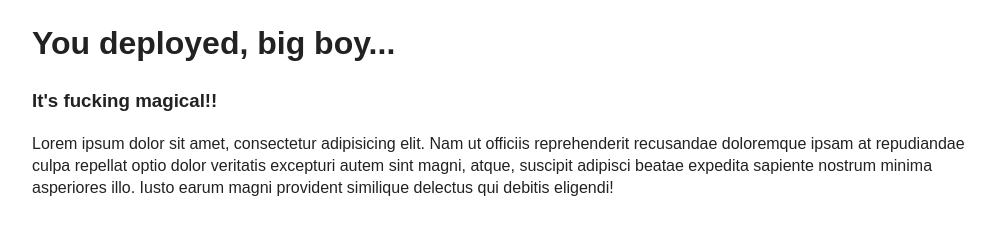
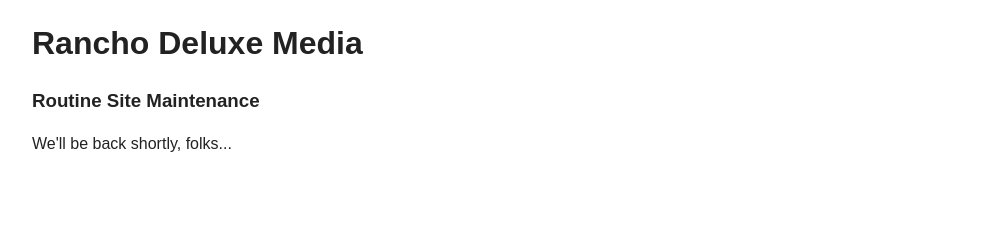
Before and after one commit to ranchodeluxemedia/boilerplate-h5bp-custom, a plain HTML site: page index.html in a window 1280 px wide. Shown: the whole page, without its empty margins (128-1123 px from the left). Drawn offline with Linux system fonts and the light colour scheme.

Commit message:
html fixes

```diff
--- a/index.html
+++ b/index.html
@@ -15,9 +15,9 @@
     <body>
 
         <div class="container">
-            <h1>You deployed, big boy...</h1>
-        <h3>It's fucking magical!!</h3>
-        <p>Lorem ipsum dolor sit amet, consectetur adipisicing elit. Nam ut officiis reprehenderit recusandae doloremque ipsam at repudiandae culpa repellat optio dolor veritatis excepturi autem sint magni, atque, suscipit adipisci beatae expedita sapiente nostrum minima asperiores illo. Iusto earum magni provident similique delectus qui debitis eligendi!</p>
+            <h1>Rancho Deluxe Media</h1>
+        <h3>Routine Site Maintenance</h3>
+        <p>We'll be back shortly, folks...</p>
         </div>
 
         <script src="js/main.js"></script>
```
